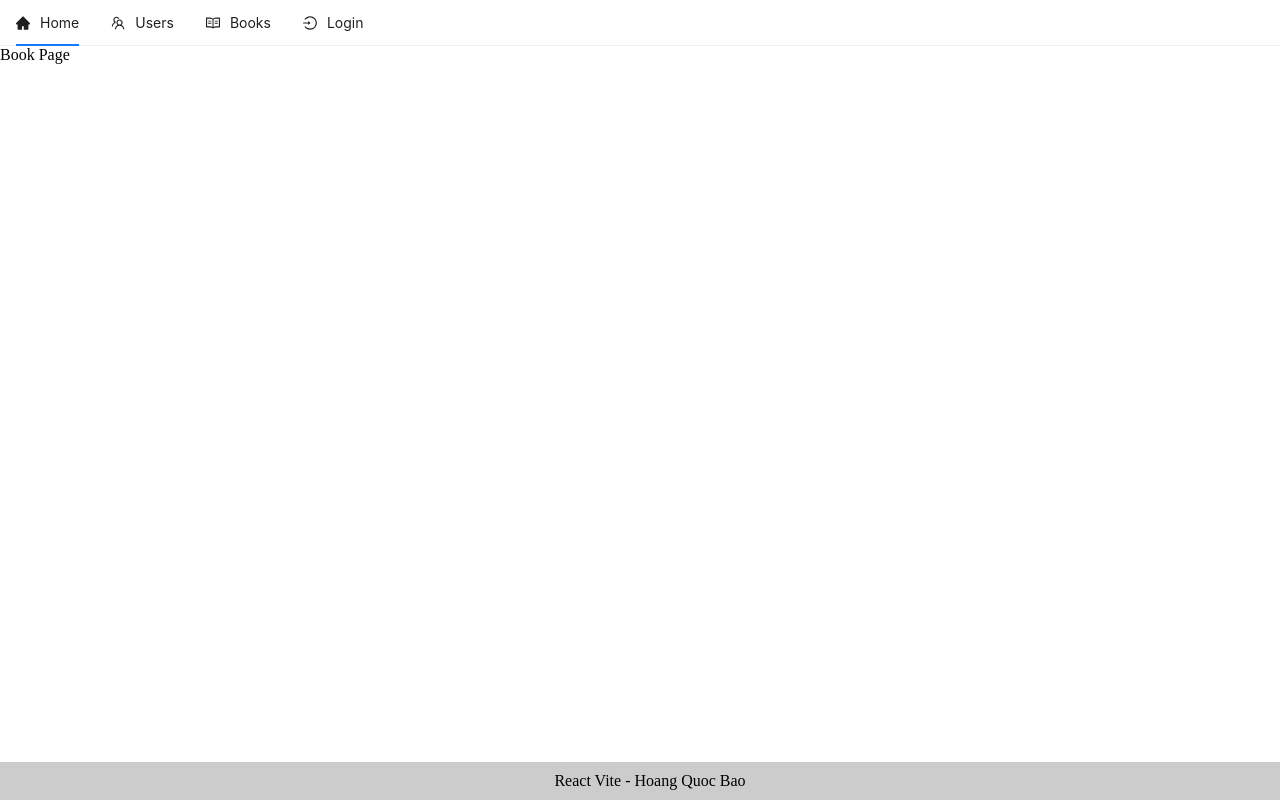
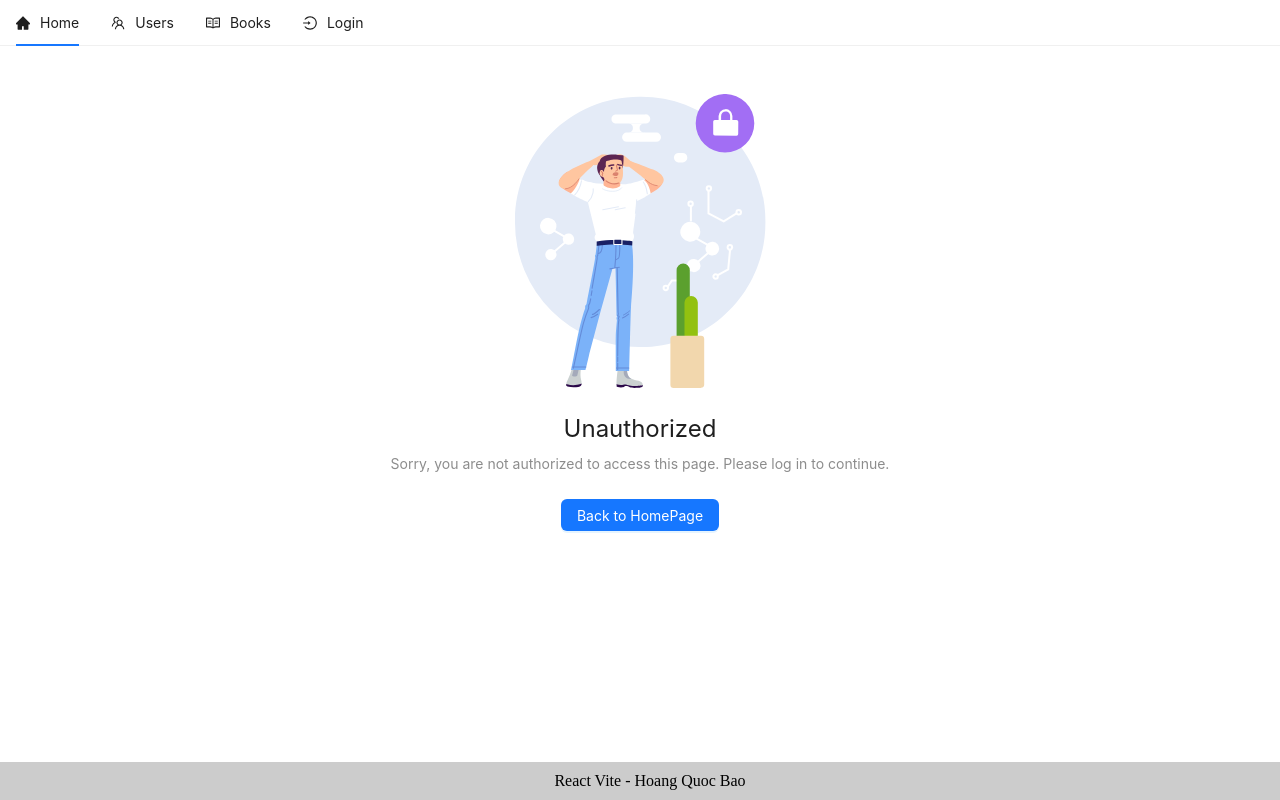
Before and after one commit to hqb2k4/reactjs_base, a React (Vite) app: page /books in a window 1280 px wide. Built offline with nearby package versions, Linux system fonts and the light colour scheme; no server answers.

Commit message:
Implement loading state management and private route handling; update error page status

```diff
--- a/src/App.jsx
+++ b/src/App.jsx
@@ -4,17 +4,22 @@ import { Outlet } from "react-router"
 import { getAccountUserAPI } from './service/api.service'
 import { useContext, useEffect } from 'react'
 import { AuthContext } from './component/context/auth.context'
+import { Spin } from 'antd'
 
 const App = () => {
   useEffect(() => {
     fetchUserInfo();
   }, []);
 
-  const { setUserLoging } = useContext(AuthContext);
+  const { setUserLoging, isAppLoading, setIsAppLoading } = useContext(AuthContext);
 
+  // const delay = () => {
+  //   return new Promise((resolve) => setTimeout(resolve, 2000));
+  // }
 
   const fetchUserInfo = async () => {
     try {
+      // await delay();
       const res = await getAccountUserAPI();
       if (res.data) {
         console.log("User Info:", res.data);
@@ -22,14 +27,27 @@ const App = () => {
       }
     } catch (error) {
       console.error("Error fetching user info:", error);
+    } finally {
+      setIsAppLoading(false);
     }
   }
 
   return (
     <>
-      <Header />
-      <Outlet />
-      <Footer />
+      {isAppLoading === true ?
+        <div style={{ display: 'flex', justifyContent: 'center', alignItems: 'center', height: '100vh' }}>
+          <Spin
+            size="large"
+            tip="Loading..."
+          />
+        </div>
+        : (
+          <>
+            <Header />
+            <Outlet />
+            <Footer />
+          </>
+        )}
     </>
   )
 }
--- a/src/component/context/auth.context.jsx
+++ b/src/component/context/auth.context.jsx
@@ -23,8 +23,10 @@ const AuthWrapper = (props) => {
         }
     );
 
+    const [isAppLoading, setIsAppLoading] = useState(true);
+
     return (
-        <AuthContext.Provider value={{ userLoging, setUserLoging }}>
+        <AuthContext.Provider value={{ userLoging, setUserLoging, isAppLoading, setIsAppLoading }}>
             {props.children}
         </AuthContext.Provider>
     )
--- a/src/main.jsx
+++ b/src/main.jsx
@@ -13,6 +13,7 @@ import TodoApp from './component/todo/TodoApp.jsx';
 import ErrorPage from './pages/ErrorPage.jsx';
 import { createRoot } from 'react-dom/client'
 import { AuthWrapper } from './component/context/auth.context.jsx'
+import PrivateRoute from './routes/private.route.jsx'
 
 const router = createBrowserRouter([
   {
@@ -33,7 +34,11 @@ const router = createBrowserRouter([
       },
       {
         path: "/books",
-        element: <BookPage />,
+        element: (
+          <PrivateRoute>
+            <BookPage />
+          </PrivateRoute>
+        ),
       }
     ]
   },
--- a/src/pages/ErrorPage.jsx
+++ b/src/pages/ErrorPage.jsx
@@ -7,7 +7,7 @@ export default function ErrorPage() {
     return (
         <div id="error-page">
             <Result
-                status="403"
+                status="404"
                 title="Oops!"
                 subTitle={<i>{error.statusText || error.message}</i>}
                 extra={<Button type="primary">
--- /dev/null
+++ b/src/routes/private.route.jsx
@@ -0,0 +1,29 @@
+import { useContext } from "react"
+import { AuthContext } from "../component/context/auth.context"
+import { Link, Navigate } from "react-router"
+import { Button, Result } from "antd"
+
+const PrivateRoute = (props) => {
+    const { userLoging } = useContext(AuthContext)
+    // console.log("PrivateRoute - User:", userLoging);
+    if (userLoging && userLoging.id) {
+        return (
+            <>
+                {props.children}
+            </>
+        );
+    }
+    // return (<Navigate to="/login" replace />);
+    return (
+        <Result
+            status="403"
+            title="Unauthorized"
+            subTitle={"Sorry, you are not authorized to access this page. Please log in to continue."}
+            extra={<Button type="primary">
+                <Link to="/">Back to HomePage</Link>
+            </Button>}
+        />
+    );
+}
+
+export default PrivateRoute
```
